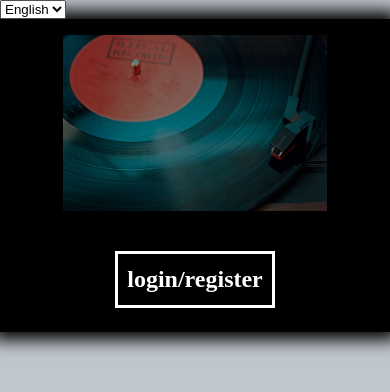
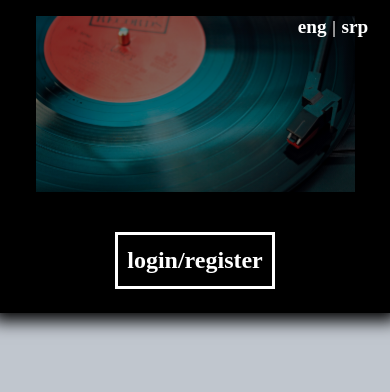
Before and after one commit to NikolaJoksimovic/pop-star-studio, a React (Create React App) app in the folder client/: page / in a window 390 px wide. Shown: the top 392 px of the page. Built offline with nearby package versions, Linux system fonts and the light colour scheme; a web font is replaced by a local one.

Commit message:
change language selector appearance

```diff
--- a/client/src/App.js
+++ b/client/src/App.js
@@ -1,13 +1,11 @@
 import { BrowserRouter as Router, Routes, Route } from "react-router-dom";
 import Home from "./pages/Home";
 import { LanguageProvider } from "./language";
-import LanguageSelector from "./components/LanguageSelector";
 
 function App() {
   return (
     // LanugageProvider je funkcija pa je sve izmedju argument?
     <LanguageProvider>
-      <LanguageSelector />
       <Router>
         <Routes>
           <Route path='/' index element={<Home></Home>}></Route>
--- a/client/src/components/LanguageSelector.js
+++ b/client/src/components/LanguageSelector.js
@@ -1,23 +1,36 @@
-import React, { useContext } from "react";
+import React, { useContext, useEffect, useState } from "react";
 
 import { languageOptions } from "../languages";
 import { LanguageContext } from "../language";
 
 export default function LanguageSelector() {
   // you get the provider that has userLanguage and userLanguageChange
+
   const { userLanguage, userLanguageChange } = useContext(LanguageContext);
+  const [langOpt, setLangOpt] = useState("");
 
-  // set selected language by calling context method
-  const handleLanguageChange = (e) => userLanguageChange(e.target.value);
+  const handleClick = (e) => {
+    document.querySelector(`#${langOpt}`).classList.remove("span-active");
+    userLanguageChange(e.target.id);
+    setLangOpt(e.target.id);
+  };
 
+  const selectedLangEl = document.getElementById(`${langOpt}`);
+  selectedLangEl?.classList.add("span-active");
+
+  useEffect(() => {
+    setLangOpt(window.localStorage.getItem("lang-opt"));
+  }, [langOpt]);
   // Object.entries() je kao array.forEach ali za objekte.
   return (
-    <select onChange={handleLanguageChange} value={userLanguage}>
-      {Object.entries(languageOptions).map(([id, name]) => (
-        <option key={id} value={id}>
-          {name}
-        </option>
-      ))}
-    </select>
+    <div className='language-selector' onClick={handleClick}>
+      <span id='en' onClick={handleClick}>
+        eng
+      </span>
+      |
+      <span id='srp' onClick={handleClick}>
+        srp
+      </span>
+    </div>
   );
 }
--- a/client/src/index.css
+++ b/client/src/index.css
@@ -4,7 +4,7 @@
 
   --clr-primary: hsl(0, 0%, 0%);
   --clr-secondary: hsl(214, 13%, 78%);
-  --clr-lamp: hsl(51, 79%, 54%);
+  --clr-lamp: hsl(51, 100%, 39%);
   --clr-white: white;
   --clr-black: black;
 
@@ -12,6 +12,8 @@
   --margin-div: 1em;
 
   --shadow-div: 0 0 1em 0.5em var(--clr-primary);
+
+  --transition02: all 0.2s linear;
 }
 * {
   box-sizing: border-box;
@@ -22,6 +24,7 @@ body {
   font-family: var(--font-primary);
   background-color: var(--clr-secondary);
   color: var(--clr-white);
+  font-weight: 900;
 }
 h1 {
   font-size: 1.8rem;
@@ -50,12 +53,14 @@ h5 {
 .logo-section {
   width: 100%;
   justify-content: space-around;
+  flex: 0.5;
 
   background-color: var(--clr-primary);
   box-shadow: var(--shadow-div);
 }
 .logo-section .img-container {
   position: relative;
+  width: 70%;
   height: 13em;
 }
 .logo-section img {
@@ -73,13 +78,12 @@ h5 {
   height: 100%;
   background: linear-gradient(rgba(0, 0, 0, 0.5), rgba(0, 0, 0, 0.5));
 }
-
+/* LOGIN BUTTON */
 .login-btn {
   z-index: 999;
   position: relative;
   cursor: pointer;
 
-  font-weight: 900;
   font-size: 1.5rem;
   padding: 0.5em 0.4em 0.5em 0.4em;
   margin: var(--margin-div);
@@ -90,14 +94,42 @@ h5 {
   color: var(--clr-lamp);
   border-color: var(--clr-lamp);
 }
-@media screen and (max-width: 768px) {
-  .logo-section {
-    flex-direction: column;
-  }
-}
-
 .body-section {
   position: relative;
   height: calc(100vh - 13em);
   width: 100%;
 }
+.login-lang-container {
+  width: 30%;
+  flex-direction: column;
+}
+/* LANGUAGE SELECTOR */
+.language-selector {
+  position: absolute;
+  top: 0;
+  right: 0;
+  padding: var(--padding-div);
+}
+.language-selector span {
+  cursor: pointer;
+  padding: 0.1em;
+  margin: 0.2em;
+  font-size: 1.2rem;
+}
+.span-active {
+  color: var(--clr-lamp);
+}
+
+@media screen and (max-width: 768px) {
+  .logo-section {
+    flex-direction: column;
+  }
+  .logo-section .img-container {
+    width: 90%;
+  }
+
+  /* LANGUAGE SELECTOR */
+  .login-lang-container {
+    width: auto;
+  }
+}
--- a/client/src/language.js
+++ b/client/src/language.js
@@ -3,7 +3,7 @@ import { languageOptions, dictionaryList } from "./languages";
 
 export const LanguageContext = createContext({
   userLanguage: "en",
-  dictionary: dictionaryList.en, //maybe change it later to dictionaryList[en], jsut to see
+  dictionary: dictionaryList["en"], //maybe change it later to dictionaryList[en], jsut to see
 });
 
 export function LanguageProvider({ children }) {
--- a/client/src/languages/index.js
+++ b/client/src/languages/index.js
@@ -1,8 +1,10 @@
 import en from "./en.json";
 import srp from "./srp.json";
+import srpc from "./srpc.json";
 
-export const dictionaryList = { en, srp };
+export const dictionaryList = { en, srp, srpc };
 export const languageOptions = {
   en: "English",
   srp: "Srpski",
+  srpc: "Ћирилица",
 };
--- /dev/null
+++ b/client/src/languages/srpc.json
@@ -0,0 +1,3 @@
+{
+  "login-btn": "пријава/регистрација"
+}
--- a/client/src/pages/Home.js
+++ b/client/src/pages/Home.js
@@ -2,6 +2,7 @@ import React from "react";
 import logo from "../assets/images/logo.jpg";
 import { useState, useContext } from "react";
 import { LanguageContext, Text } from "../language";
+import LanguageSelector from "../components/LanguageSelector";
 
 const Home = () => {
   const [loading, setLoading] = useState(true);
@@ -14,8 +15,11 @@ const Home = () => {
         <div className='img-container'>
           <img src={logo} alt='logo.jpg' />
         </div>
-        <div className='login-btn'>
-          <Text text_id='login-btn'></Text>
+        <div className='login-lang-container center-flex'>
+          <div className='login-btn'>
+            <Text text_id='login-btn'></Text>
+          </div>
+          <LanguageSelector></LanguageSelector>
         </div>
       </section>
       <section className='body-section'></section>
```
